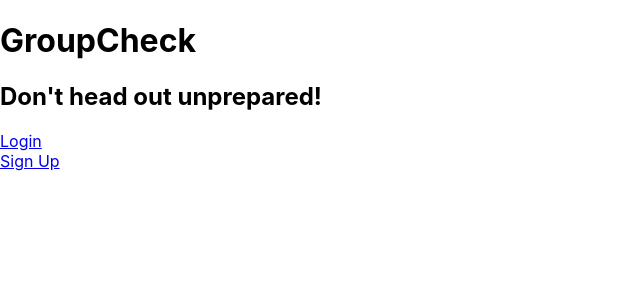
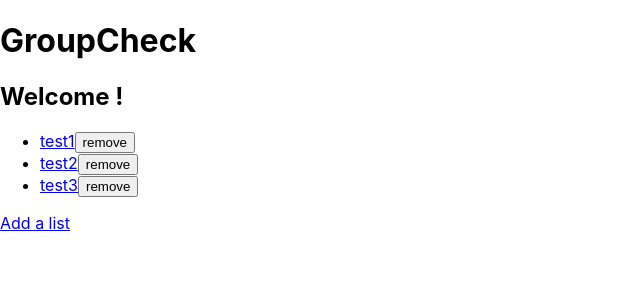
Before and after one commit to DefinitelyNotJonathan/Groupcheck-client, a React (Create React App) app: page / in a window 1280 px wide. Shown: the top 300 px of the page, without its empty margins (0-640 px from the left). Built offline with nearby package versions, Linux system fonts and the light colour scheme; no server answers.

Commit message:
wiring up session for homepage

```diff
--- a/src/App.js
+++ b/src/App.js
@@ -6,7 +6,7 @@ import STORE from './store';
 import AddList from './List/addList';
 import AddItem from './Item/addItem';
 import ErrorBoundary from './ErrorBoundary';
-import LandingPage from './landingPage/landingPage';
+// import LandingPage from './landingPage/landingPage';
 import HomePage from './homePage/homePage';
 import Login from './login/login';
 import SignUp from './signUp/signUp';
@@ -30,10 +30,9 @@ class App extends Component {
     renderMainRoutes() {
         return (
             <>
-              <Route exact path="/" component={LandingPage} />
+              <Route exact path="/" component={HomePage} />
               <Route path = "/login" component={Login} />
               <Route path = "/signup" component={SignUp} />
-              <Route exact path = "/home" component={HomePage} />
               <Route exact path = "/list/:listId" component = {ListMain} />
               <Route path="/add-list" component={AddList} />
               <Route path="/add-item" component={AddItem} />
--- a/src/Item/addItem.js
+++ b/src/Item/addItem.js
@@ -2,6 +2,7 @@ import React from 'react'
 import ApiContext from '../ApiContext'
 
 class AddItem extends React.Component {
+
     static contextType=ApiContext;
 
     constructor(props){
@@ -9,6 +10,18 @@ class AddItem extends React.Component {
         this.handleSubmit=this.handleSubmit.bind(this)
     }
 
+    componentDidMount(){
+          //IF STATEMENT FOR CHECKING IF SESSION IS PRESENT
+
+    //   fetch('http://localhost:8000/api/lists/:author/', {
+    //     // credentials: 'include'
+    // })
+    //   .then (data => {
+    //     if (data.status !== 204) {
+    //       this.props.history.push('/landingPage')
+    //     }
+    //   })
+    }
 
     handleSubmit(e){
         e.preventDefault();
@@ -20,6 +33,8 @@ class AddItem extends React.Component {
             user_id: this.context.user.id,
             content: e.target.itemContent.value
         }
+        console.log('handlesubmit, context below')
+        console.log(this.context)
         console.log(data)
         if(data.name === '') {
             alert('please complete the required fields');
@@ -33,6 +48,7 @@ class AddItem extends React.Component {
         }
         fetch('http://localhost:8000/api/items/' + data.list_id, {
             method: 'POST',
+            credentials: 'include',
             headers: {"Content-Type": "application/json"},
             body: JSON.stringify(data)
         })
--- a/src/Item/item.js
+++ b/src/Item/item.js
@@ -6,6 +6,19 @@ import PropTypes from 'prop-types'
 class Item extends React.Component {
 
   static contextType = ApiContext;
+
+componentDidMount(){
+            //IF STATEMENT FOR CHECKING IF SESSION IS PRESENT
+
+    //   fetch('http://localhost:8000/api/lists/:author/', {
+    //     // credentials: 'include'
+    // })
+    //   .then (data => {
+    //     if (data.status !== 204) {
+    //       this.props.history.push('/landingPage')
+    //     }
+    //   })
+}
 
   handleClickDelete = () => {
 
--- a/src/List/addList.js
+++ b/src/List/addList.js
@@ -8,6 +8,18 @@ class AddList extends React.Component {
         super(props);
         this.handleSubmit= this.handleSubmit.bind(this);
     }
+componentDidMount(){
+          //IF STATEMENT FOR CHECKING IF SESSION IS PRESENT
+
+    //   fetch('http://localhost:8000/api/lists/:author/', {
+    //     // credentials: 'include'
+    // })
+    //   .then (data => {
+    //     if (data.status !== 204) {
+    //       this.props.history.push('/landingPage')
+    //     }
+    //   })
+}
 
 handleSubmit(e) {
     e.preventDefault();
@@ -22,6 +34,7 @@ handleSubmit(e) {
     // fetch(`${config.API_ENDPOINT}/lists`, {
     fetch('http://localhost:8000/api/lists/'+this.context.user.id, {
         method: 'POST',
+        credentials: 'include',
         headers: {
         'content-type': 'application/json'
         },
--- a/src/List/list.js
+++ b/src/List/list.js
@@ -21,7 +21,7 @@ class List extends React.Component {
             <li key = {id} data-id = {id} >
                 <NavLink
                     className='ListHomePage__List-link'
-                    to={`/list/${id}`}
+                    to={`/lists/${id}`}
 >
                 {name}
                 </NavLink>
--- a/src/List/listHomePage.js
+++ b/src/List/listHomePage.js
@@ -19,9 +19,20 @@ export default class ListHomePage extends React.Component {
     // console.log(this.state.lists);
     console.log(this.context.user.id);
 
+          //IF STATEMENT FOR CHECKING IF SESSION IS PRESENT
+
+    //   fetch('http://localhost:8000/api/lists/:author/', {
+    //     // credentials: 'include'
+    // })
+    //   .then (data => {
+    //     if (data.status !== 204) {
+    //       this.props.history.push('/landingPage')
+    //     }
+    //   })
+
     fetch('http://localhost:8000/api/lists/'+ this.context.user.id, {
       method: 'GET',
-      headers: {"Content-Type": "application/json"},
+      credentials: 'include',
   })
     .then(res => res.json())
     .then(data => {
@@ -38,10 +49,10 @@ export default class ListHomePage extends React.Component {
         console.log('context lists length: ')
         console.log(lists.length)
 
-        lists.map(list => {
-          // console.log('list id')
-          // console.log(list.id)
-        })
+        // lists.map(list => {
+        //   // console.log('list id')
+        //   // console.log(list.id)
+        // })
         return (
             <div className='ListHomePage'>
               <ul className='ListHomePage__list'>
--- a/src/List/listMain.js
+++ b/src/List/listMain.js
@@ -22,9 +22,19 @@ class ListMain extends React.Component {
     // console.log(this.state.lists);
     // console.log(this.state.lists);
 
+          //IF STATEMENT FOR CHECKING IF SESSION IS PRESENT
+
+    //   fetch('http://localhost:8000/api/lists/:author/', {
+    //     // credentials: 'include'
+    // })
+    //   .then (data => {
+    //     if (data.status !== 204) {
+    //       this.props.history.push('/landingPage')
+    //     }
+    //   })
+
     fetch('http://localhost:8000/api/items/'+ listId, {
-      method: 'GET',
-      headers: {"Content-Type": "application/json"},
+        credentials: 'include'
   })
     .then(res => res.json())
     .then(data => {
--- a/src/landingPage/landingPage.js
+++ b/src/landingPage/landingPage.js
@@ -1,21 +1,21 @@
-import React from 'react';
-import { Link } from 'react-router-dom';
+// import React from 'react';
+// import { Link } from 'react-router-dom';
 
-export default class LandingPage extends React.Component{
+// export default class LandingPage extends React.Component{
 
 
-    render(){
-        return(
-            <div>
-                <h2>Don't head out unprepared!</h2>
-                <div>
-                    <Link to="/login">Login</Link>
-                </div>
-                <div>
-                    <Link to="/signup">Sign Up</Link>
-                </div>
-            </div>
+//     render(){
+//         return(
+//             <div>
+//                 <h2>Don't head out unprepared!</h2>
+//                 <div>
+//                     <Link to="/login">Login</Link>
+//                 </div>
+//                 <div>
+//                     <Link to="/signup">Sign Up</Link>
+//                 </div>
+//             </div>
 
-        )
-    }
-}
+//         )
+//     }
+// }
--- a/src/login/login.js
+++ b/src/login/login.js
@@ -1,5 +1,5 @@
-import React from 'react';
-import Route from 'react-router-dom';
+import React from 'react'
+import { Link } from 'react-router-dom'
 import ApiContext from '../ApiContext'
 
 export default class Login extends React.Component {
@@ -42,7 +42,7 @@ export default class Login extends React.Component {
               console.log('did call this.context.setUser()');
               console.log('check user state:');
               console.log(this.context.user);
-              this.props.history.push('/home')
+              this.props.history.push('/')
 
           }else{
             // some problem with the data load!
@@ -58,6 +58,7 @@ export default class Login extends React.Component {
         fetch('http://localhost:8000/api/login', {
             method: 'POST',
             headers: {"Content-Type": "application/json"},
+            credentials: 'include',
             body: JSON.stringify(data)
         })
         .then(res => res.json())
@@ -96,6 +97,7 @@ export default class Login extends React.Component {
                  <div>
                      <button type="submit" >submit</button>
                  </div>
+                 <Link to="/signup">Sign Up</Link>
              </form>
          </div>
 
--- a/src/signUp/signUp.js
+++ b/src/signUp/signUp.js
@@ -27,6 +27,7 @@ export default class SignUp extends React.Component {
         console.log(sendData);
         fetch('http://localhost:8000/api/users', {
             method: 'POST',
+            credentials: 'include',
             headers: {"Content-Type": "application/json"},
             body: JSON.stringify(sendData)
         })
```
Also changed, not shown: src/homePage/homePage.js (+12 -0 lines).
